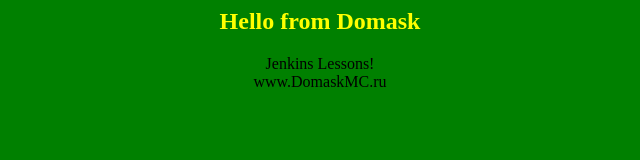
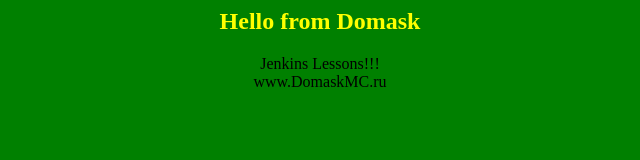
Before and after one commit to DomaskMC/app-for-jenkins, a plain HTML site: page index.html in a window 1280 px wide. Shown: the full height of the page, 320-960 px from the left. Drawn offline with Linux system fonts and the light colour scheme.

```diff
--- a/index.html
+++ b/index.html
@@ -2,7 +2,7 @@
  <body bgcolor=Green>
   <center>
   <h2><font color=yellow>Hello from Domask</font></h2>
-  Jenkins Lessons!<br>
+  Jenkins Lessons!!!<br>
   <font color=black>www.DomaskMC.ru</font>
 
   </center>
```
